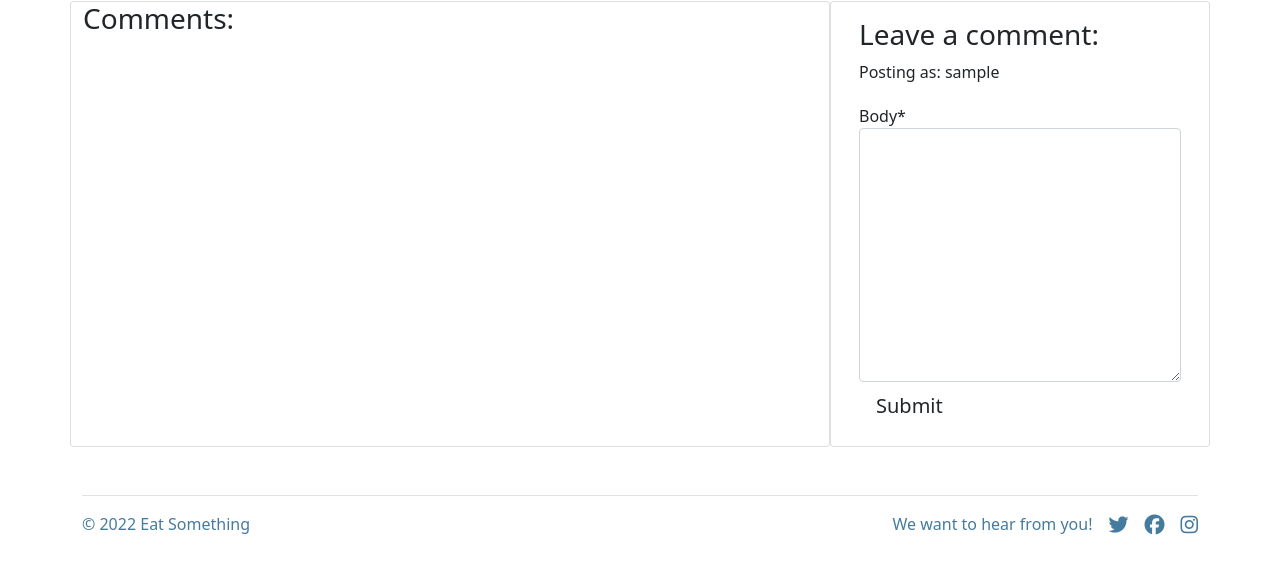
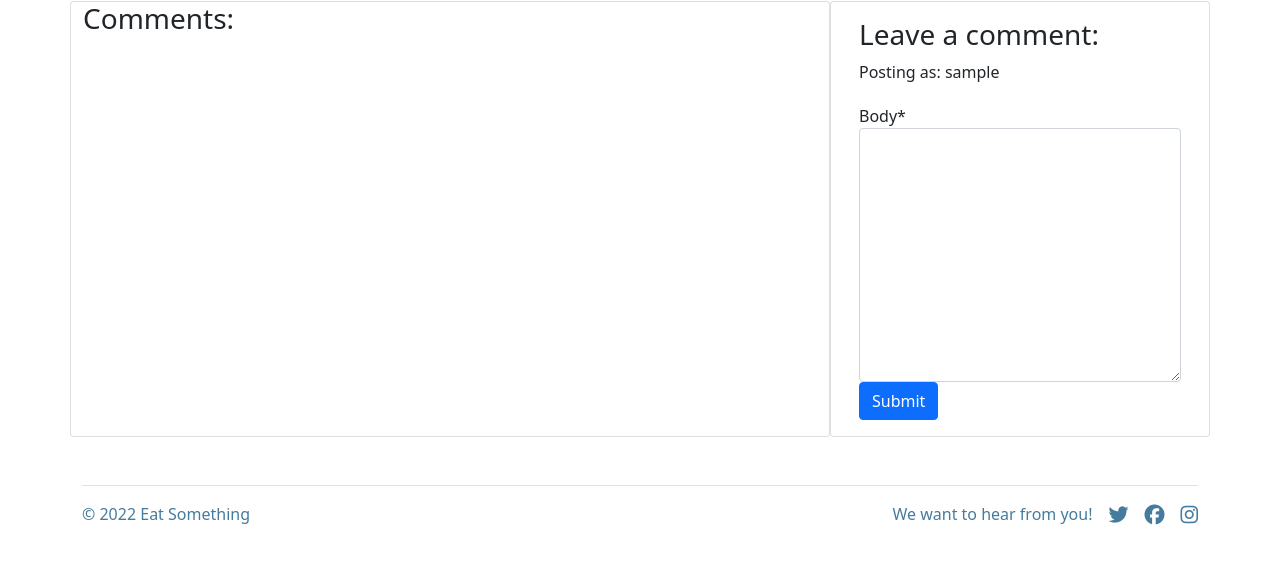
Before and after one commit to robindavidgames/ci-project04, a Django app: template templates/recipe_detail.html in a window 1280 px wide. Shown: the part 173-747 px from the top of the page. Run offline with Django 3.2, Linux system fonts and the light colour scheme; the template is opened without the code that fills it: values that come from a table or form of the project are taken from there, others are empty; the visitor is signed in with stand-in values (Sample User, id 1); some libraries are stand-ins or nearby versions.

Commit message:
Update button styling on comment form.

```diff
--- a/templates/recipe_detail.html
+++ b/templates/recipe_detail.html
@@ -88,7 +88,7 @@
                     <form method="post" style="margin-top: 1.3em;">
                         {{ comment_form | crispy }}
                         {% csrf_token %}
-                        <button type="submit" class="btn btn-signup btn-lg">Submit</button>
+                        <button type="submit" class="btn btn-primary">Submit</button>
                     </form>
                     {% endif %}
                     {% endif %}
```
Also changed, not shown: static/css/style.css (line endings or trailing spaces).
